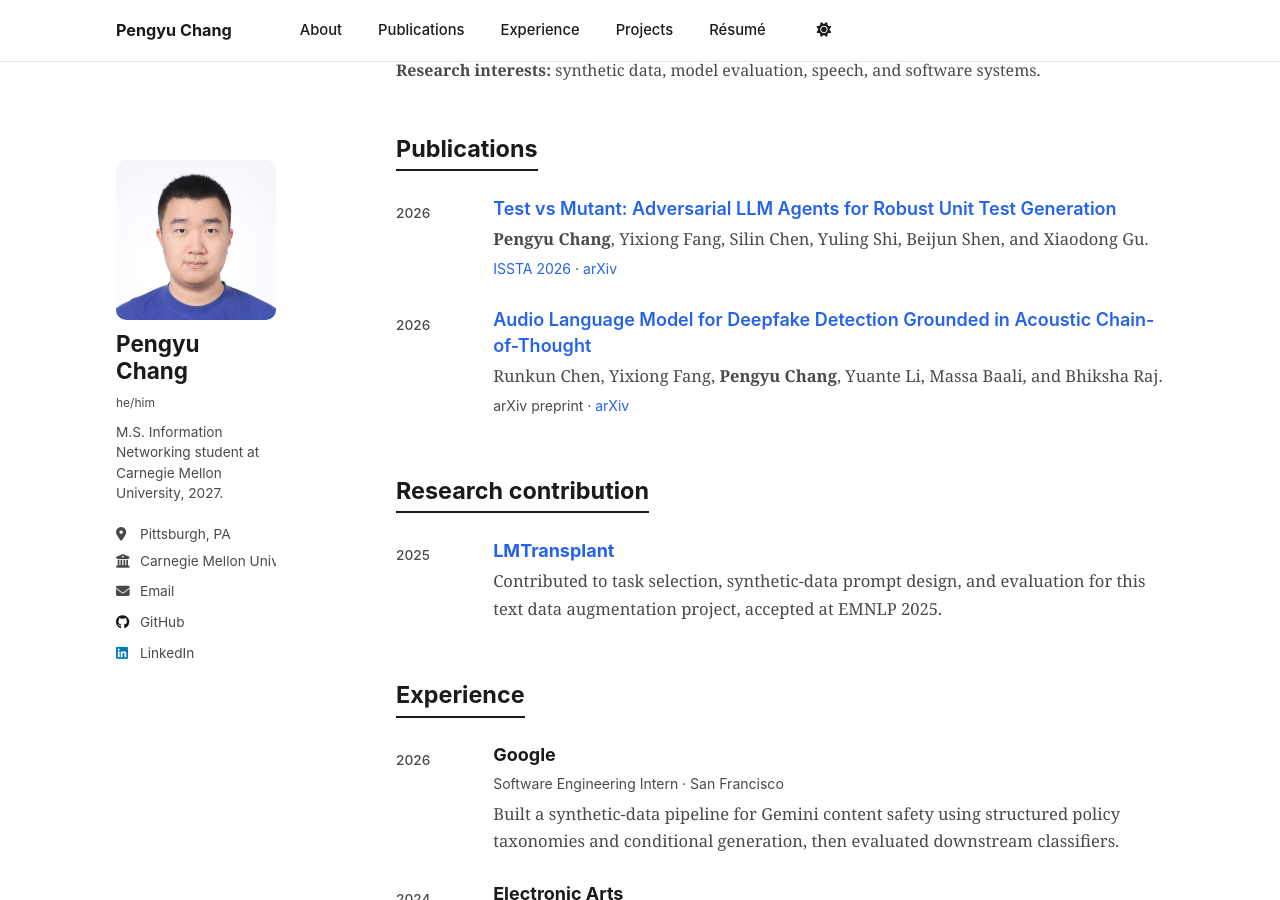
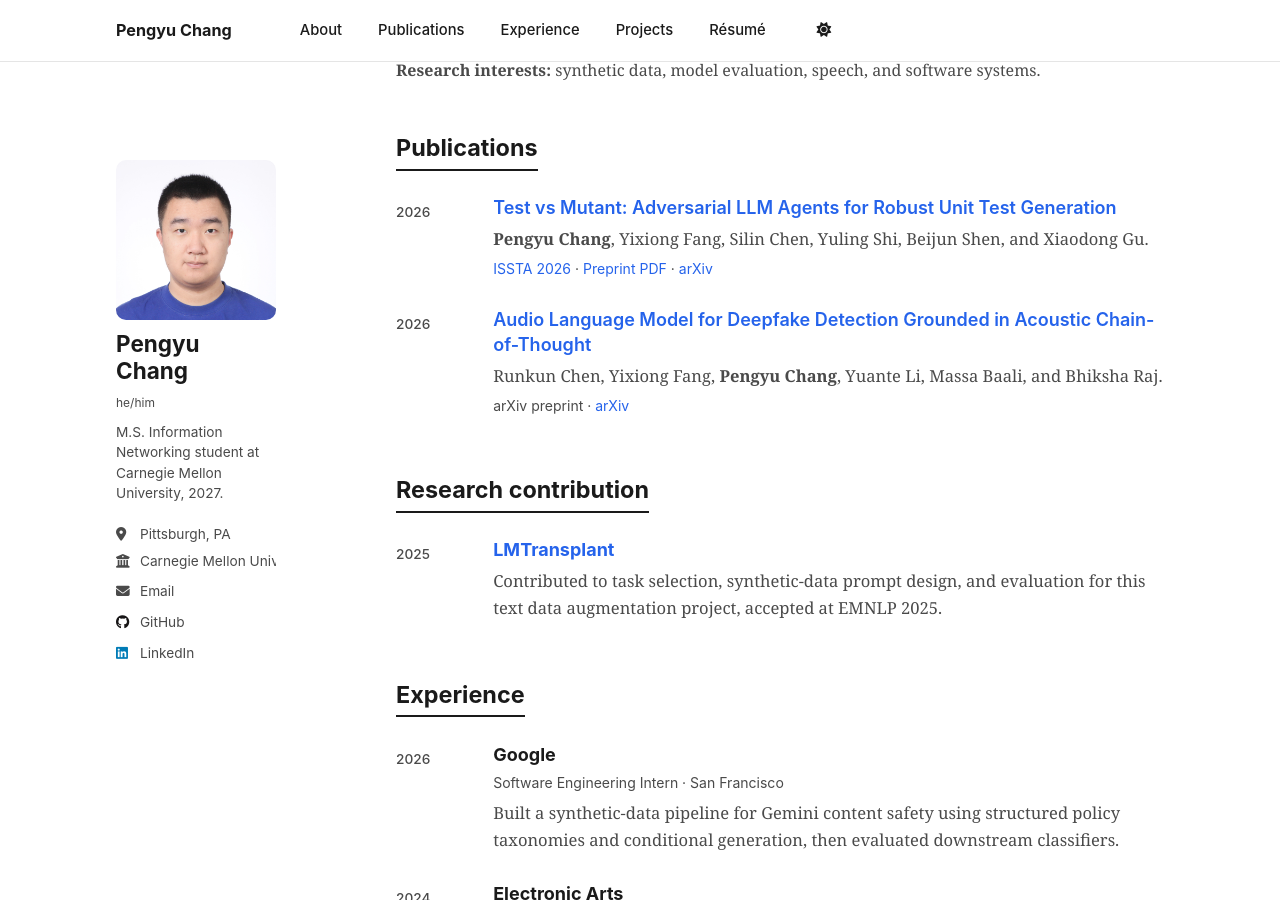
Before and after one commit to jmueducn/jmueducn.github.io, a Jekyll site: the page built from _pages/about.md, in a window 1280 px wide and 900 px high, scrolled down 332 px. Built offline with Jekyll 4.4.1, drawn with Linux system fonts in a browser that asks for light colours.

Commit message:
Publish ISSTA 2026 preprint

```diff
--- a/_pages/about.md
+++ b/_pages/about.md
@@ -32,7 +32,7 @@
       <div>
         <h3 class="publication-title"><a href="https://arxiv.org/abs/2602.08146">Test vs Mutant: Adversarial LLM Agents for Robust Unit Test Generation</a></h3>
         <p class="publication-authors"><strong>Pengyu Chang</strong>, Yixiong Fang, Silin Chen, Yuling Shi, Beijun Shen, and Xiaodong Gu.</p>
-        <p class="publication-venue"><a href="https://conf.researchr.org/details/issta-2026/issta-2026-research-papers/31/Test-vs-Mutant-Adversarial-LLM-Agents-for-Robust-Unit-Test-Generation">ISSTA 2026</a> · <a href="https://arxiv.org/abs/2602.08146">arXiv</a></p>
+        <p class="publication-venue"><a href="https://conf.researchr.org/details/issta-2026/issta-2026-research-papers/31/Test-vs-Mutant-Adversarial-LLM-Agents-for-Robust-Unit-Test-Generation">ISSTA 2026</a> · <a href="/assets/pdf/Test-vs-Mutant-ISSTA-2026.pdf">Preprint PDF</a> · <a href="https://arxiv.org/abs/2602.08146">arXiv</a></p>
       </div>
     </article>
 
```
Also changed, not shown: 1 other file.
